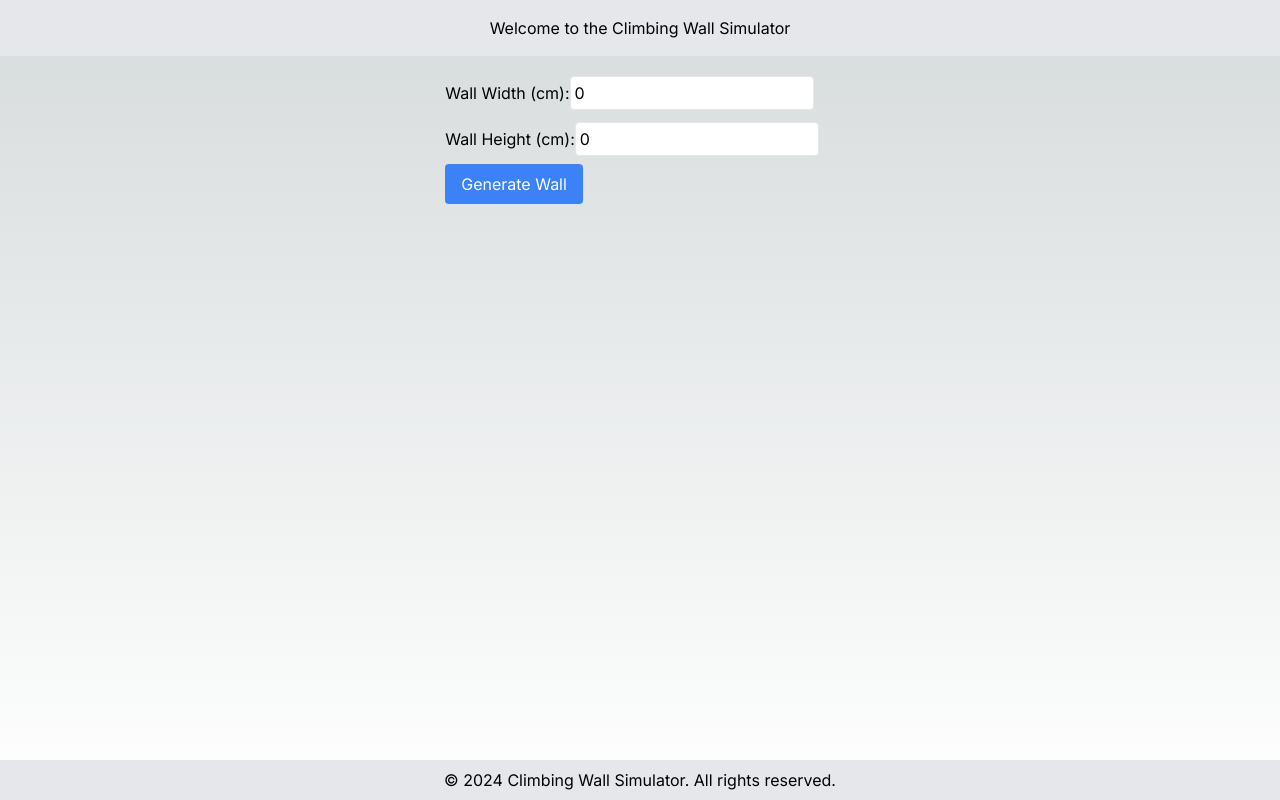
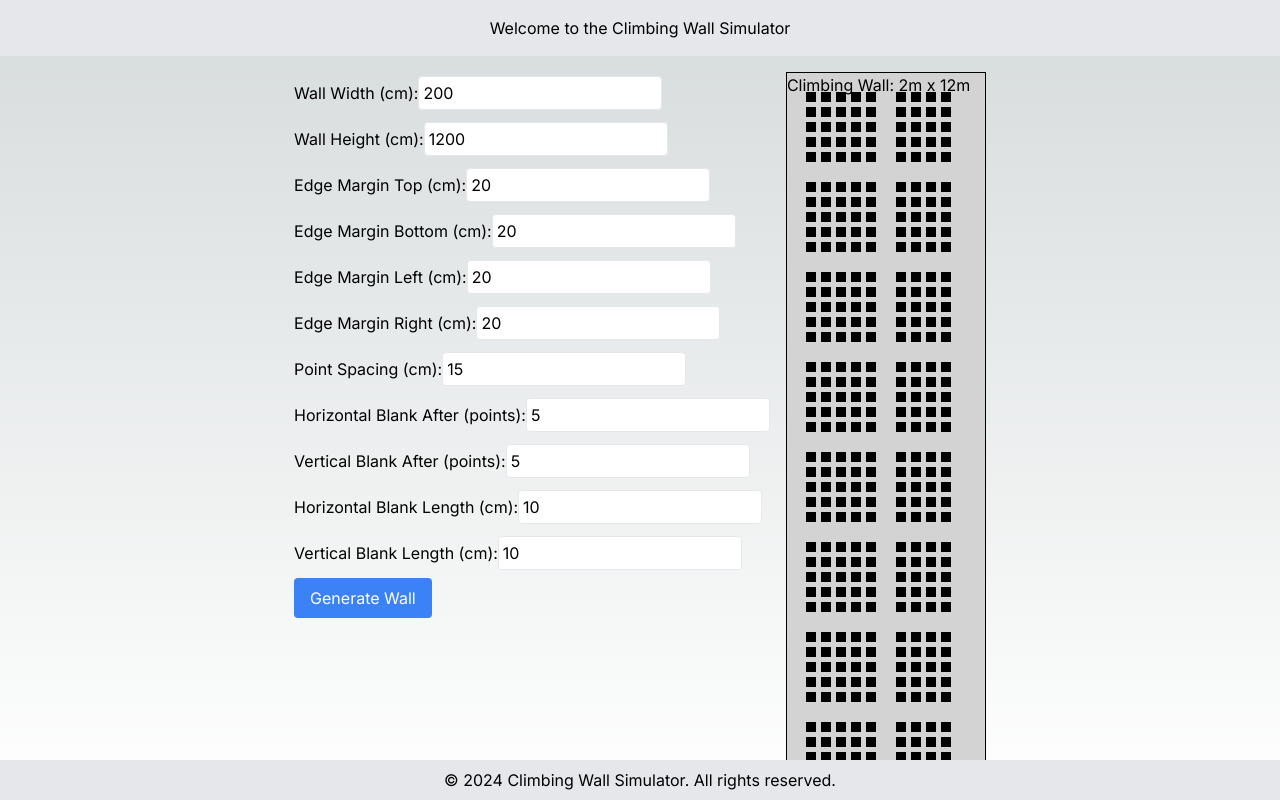
Before and after one commit to biercewang/wrxclimb, a Next.js app: page / in a window 1280 px wide. Both pictures are taken after a click on the button "Generate Wall". Built offline with nearby package versions, Linux system fonts and the light colour scheme.

Commit message:
20240731

```diff
--- a/app/components/ClimbingWall.tsx
+++ b/app/components/ClimbingWall.tsx
@@ -1,16 +1,20 @@
+// ClimbingWall.tsx
 import React from 'react';
 
 interface ClimbingWallProps {
+  widthCm: number;
   heightCm: number;
-  widthCm: number;
 }
 
-const ClimbingWall: React.FC<ClimbingWallProps> = ({ heightCm, widthCm }) => {
-  const widthVw = 50;
-  const heightVw = (heightCm / widthCm) * widthVw;
-
+const ClimbingWall: React.FC<ClimbingWallProps> = ({ widthCm, heightCm }) => {
   return (
-    <div className="relative w-full max-w-[50vw] bg-gray-300 border border-black" style={{ height: `${heightVw}vw` }}>
+    <div style={{
+      position: 'relative', // 设置相对定位
+      width: `${widthCm}px`,
+      height: `${heightCm}px`,
+      backgroundColor: 'lightgray',
+      border: '1px solid black'
+    }}>
       Climbing Wall: {widthCm / 100}m x {heightCm / 100}m
     </div>
   );
--- a/app/components/RockWallPoints.tsx
+++ b/app/components/RockWallPoints.tsx
@@ -1,37 +1,64 @@
+// RockWallPoints.tsx
 import React from 'react';
-
 interface RockWallPointsProps {
   heightCm: number;
   widthCm: number;
-  edgeMargin: number; // 边缘距离
-  pointSpacing: number; // 点与点之间的距离
-  blankAfter: number; // 多少个点后有一个空白
+  marginTop: number;
+  marginBottom: number;
+  marginLeft: number;
+  marginRight: number;
+  pointSpacing: number;
+  horizontalBlankAfter: number; // 横向多少点后有一个空白
+  verticalBlankAfter: number;   // 纵向多少点后有一个空白
+  horizontalBlankLength: number;  // 横向空白长度，单位厘米
+  verticalBlankLength: number;
 }
+
+// 设置默认属性值
+const defaultProps: Partial<RockWallPointsProps> = {
+  marginTop: 20,
+  marginBottom: 20,
+  marginLeft: 20,
+  marginRight: 20,
+  pointSpacing: 15,
+  horizontalBlankAfter: 5,
+  verticalBlankAfter: 5,
+  horizontalBlankLength: 5,// 横向空白长度，单位厘米
+  verticalBlankLength: 5,
+};
 
 const RockWallPoints: React.FC<RockWallPointsProps> = ({
   heightCm,
   widthCm,
-  edgeMargin,
+  marginTop,
+  marginBottom,
+  marginLeft,
+  marginRight,
   pointSpacing,
-  blankAfter
+  horizontalBlankAfter,
+  verticalBlankAfter,
+  horizontalBlankLength,
+  verticalBlankLength
 }) => {
-  const numberOfRows = Math.floor((heightCm - 2 * edgeMargin) / pointSpacing);
-  const numberOfColumns = Math.floor((widthCm - 2 * edgeMargin) / pointSpacing);
+  const rows = Math.floor((heightCm - marginTop - marginBottom) / pointSpacing);
+  const columns = Math.floor((widthCm - marginLeft - marginRight) / pointSpacing);
 
   return (
-    <div style={{ position: 'relative', width: `${widthCm}px`, height: `${heightCm}px`, backgroundColor: 'lightgray' }}>
-      {Array.from({ length: numberOfRows }).map((_, rowIndex) => (
-        <div key={rowIndex} style={{ display: 'flex', marginBottom: rowIndex === numberOfRows - 1 ? '0' : `${pointSpacing}px` }}>
-          {Array.from({ length: numberOfColumns }).map((_, colIndex) => {
-            const isBlank = ((colIndex + 1) % (blankAfter + 1) === 0);
+    <div style={{ position: 'absolute', top: `${marginTop}px`, left: `${marginLeft}px` }}>
+      {Array.from({ length: rows }).map((_, rowIndex) => (
+        <div key={rowIndex} style={{ display: 'flex' }}>
+          {Array.from({ length: columns }).map((_, colIndex) => {
+            const isHorizontalBlank = ((colIndex + 1) % (horizontalBlankAfter + 1) === 0);
+            const isVerticalBlank = ((rowIndex + 1) % (verticalBlankAfter + 1) === 0);
             return (
               <div
                 key={colIndex}
                 style={{
-                  width: '10px',
-                  height: '10px',
-                  marginLeft: colIndex === 0 ? `${edgeMargin}px` : `${pointSpacing}px`,
-                  backgroundColor: isBlank ? 'transparent' : 'black'
+                  width: isHorizontalBlank ? `${horizontalBlankLength}px` : '10px',
+                  height: isVerticalBlank ? `${verticalBlankLength}px` : '10px',
+                  backgroundColor: isHorizontalBlank || isVerticalBlank ? 'transparent' : 'black',
+                  marginRight: '5px',
+                  marginBottom: '5px'
                 }}
               />
             );
--- a/app/page.tsx
+++ b/app/page.tsx
@@ -2,18 +2,24 @@
 'use client';
 import React, { useState } from 'react';
 import ClimbingWall from './components/ClimbingWall'; // 确保路径正确
+import RockWallPoints from './components/RockWallPoints'; // 引入新的组件
 
 const Home: React.FC = () => {
-  const [inputHeight, setInputHeight] = useState<number>(0);
-  const [inputWidth, setInputWidth] = useState<number>(0);
-  const [width, setWidth] = useState<number>(0);
-  const [height, setHeight] = useState<number>(0);
-  const [showWall, setShowWall] = useState<boolean>(false);  // 控制岩壁显示
+  const [inputHeight, setInputHeight] = useState<number>(1200);
+  const [inputWidth, setInputWidth] = useState<number>(200);
+  const [marginTop, setMarginTop] = useState<number>(20);
+  const [marginBottom, setMarginBottom] = useState<number>(20);
+  const [marginLeft, setMarginLeft] = useState<number>(20);
+  const [marginRight, setMarginRight] = useState<number>(20);
+  const [pointSpacing, setPointSpacing] = useState<number>(15);
+  const [horizontalBlankAfter, setHorizontalBlankAfter] = useState<number>(5);
+  const [verticalBlankAfter, setVerticalBlankAfter] = useState<number>(5);
+  const [horizontalBlankLength, setHorizontalBlankLength] = useState<number>(10);  // 新增横向空白长度，单位为厘米
+  const [verticalBlankLength, setVerticalBlankLength] = useState<number>(10);    // 新增纵向空白长度，单位为厘米
+  const [showWall, setShowWall] = useState<boolean>(false);
 
   const handleGenerateWall = () => {
-    setWidth(inputWidth);  // 更新实际用于显示的宽度
-    setHeight(inputHeight); // 更新实际用于显示的高度
-    setShowWall(true); // 显示岩壁
+    setShowWall(true); // 显示岩壁和点
   };
 
   return (
@@ -29,7 +35,7 @@ const Home: React.FC = () => {
               type="number"
               value={inputWidth}
               className="mt-1 p-1 border rounded"
-              onChange={e => setInputWidth(parseInt(e.target.value))}
+              onChange={e => setInputWidth(parseFloat(e.target.value))}
             />
           </label>
           <label className="block">
@@ -38,7 +44,88 @@ const Home: React.FC = () => {
               type="number"
               value={inputHeight}
               className="mt-1 p-1 border rounded"
-              onChange={e => setInputHeight(parseInt(e.target.value))}
+              onChange={e => setInputHeight(parseFloat(e.target.value))}
+            />
+          </label>
+          <label className="block">
+            Edge Margin Top (cm):
+            <input
+              type="number"
+              value={marginTop}
+              className="mt-1 p-1 border rounded"
+              onChange={e => setMarginTop(parseFloat(e.target.value))}
+            />
+          </label>
+          <label className="block">
+            Edge Margin Bottom (cm):
+            <input
+              type="number"
+              value={marginBottom}
+              className="mt-1 p-1 border rounded"
+              onChange={e => setMarginBottom(parseFloat(e.target.value))}
+            />
+          </label>
+          <label className="block">
+            Edge Margin Left (cm):
+            <input
+              type="number"
+              value={marginLeft}
+              className="mt-1 p-1 border rounded"
+              onChange={e => setMarginLeft(parseFloat(e.target.value))}
+            />
+          </label>
+          <label className="block">
+            Edge Margin Right (cm):
+            <input
+              type="number"
+              value={marginRight}
+              className="mt-1 p-1 border rounded"
+              onChange={e => setMarginRight(parseFloat(e.target.value))}
+            />
+          </label>
+          <label className="block">
+            Point Spacing (cm):
+            <input
+              type="number"
+              value={pointSpacing}
+              className="mt-1 p-1 border rounded"
+              onChange={e => setPointSpacing(parseFloat(e.target.value))}
+            />
+          </label>
+          <label className="block">
+            Horizontal Blank After (points):
+            <input
+              type="number"
+              value={horizontalBlankAfter}
+              className="mt-1 p-1 border rounded"
+              onChange={e => setHorizontalBlankAfter(parseInt(e.target.value))}
+            />
+          </label>
+          <label className="block">
+            Vertical Blank After (points):
+            <input
+              type="number"
+              value={verticalBlankAfter}
+              className="mt-1 p-1 border rounded"
+              onChange={e => setVerticalBlankAfter(parseInt(e.target.value))}
+            />
+          </label>
+          <label className="block">
+            Horizontal Blank Length (cm):
+            <input
+              type="number"
+              value={horizontalBlankLength}
+              className="mt-1 p-1 border rounded"
+              onChange={e => setHorizontalBlankLength(parseFloat(e.target.value))}
+            />
+          </label>
+          <label className="block">
+            Vertical Blank Length (cm):
+            <input
+              type="number"
+              value={verticalBlankLength}
+              className="mt-1 p-1 border rounded"
+              onChange={e => setVerticalBlankLength(parseFloat(e.target.value))}
             />
           </label>
           <button
@@ -48,8 +135,23 @@ const Home: React.FC = () => {
             Generate Wall
           </button>
         </div>
-        {showWall && width > 0 && height > 0 && (
-          <ClimbingWall widthCm={width} heightCm={height} />
+        {showWall && inputWidth > 0 && inputHeight > 0 && (
+          <div className="relative" style={{ width: `${inputWidth}px`, height: `${inputHeight}px` }}>
+            <ClimbingWall widthCm={inputWidth} heightCm={inputHeight} />
+            <RockWallPoints
+              widthCm={inputWidth}
+              heightCm={inputHeight}
+              marginTop={marginTop}
+              marginBottom={marginBottom}
+              marginLeft={marginLeft}
+              marginRight={marginRight}
+              pointSpacing={pointSpacing}
+              horizontalBlankAfter={horizontalBlankAfter}
+              verticalBlankAfter={verticalBlankAfter}
+              horizontalBlankLength={horizontalBlankLength}
+              verticalBlankLength={verticalBlankLength}
+            />
+          </div>
         )}
       </div>
       <footer className="bg-gray-200 text-center p-2">
@@ -57,6 +159,6 @@ const Home: React.FC = () => {
       </footer>
     </div>
   );
-};
+}
 
 export default Home;
```
